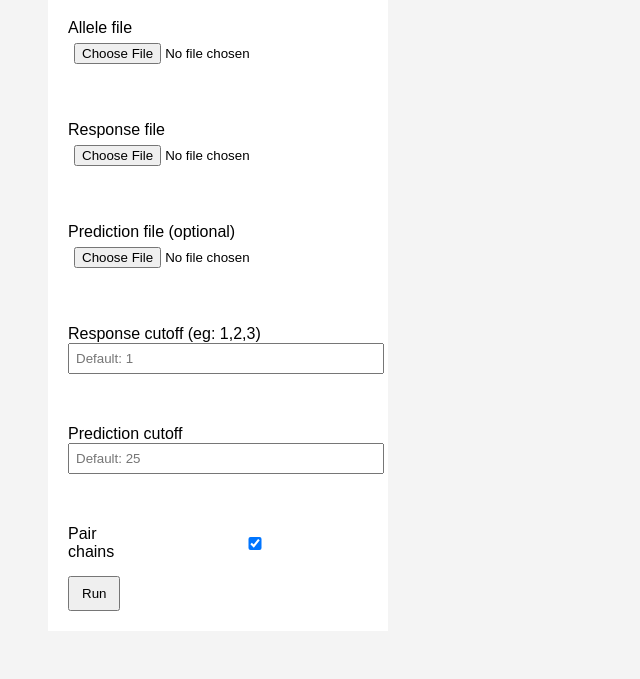
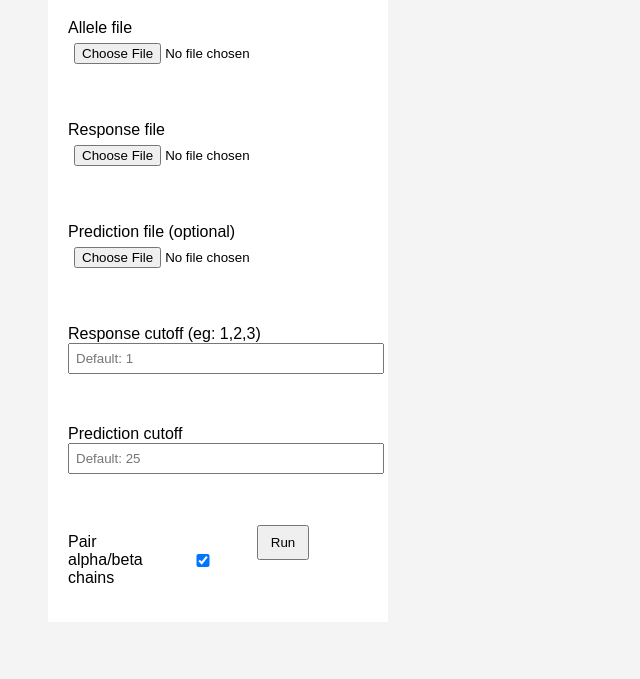
Before and after one commit to raphaeltrevizani/comborate_shared, a Flask app: page / in a window 1280 px wide. Shown: the part 263-942 px from the top of the page, without its empty margins (0-640 px from the left). After the commit the page ends 846 px from the top, so only its background shows below. Run offline with Flask 3, Linux system fonts and the light colour scheme.

Commit message:
position

```diff
--- a/web/templates/index.html
+++ b/web/templates/index.html
@@ -42,8 +42,8 @@ The prediction file must be in .csv format and can be obtained by running any of
 	<input name="prediction_cutoff" placeholder="Default: 25">
 	</label><br><br>
 
-	<label style="display:flex; align-items:center; gap:15px;">
-	<span>Pair chains</span>
+	<label style="display:inline-flex; align-items:center; gap:6px;">
+	<span>Pair alpha/beta chains</span>
 	<input type="checkbox" name="pair_chains" checked>
 	</label>
 
```
